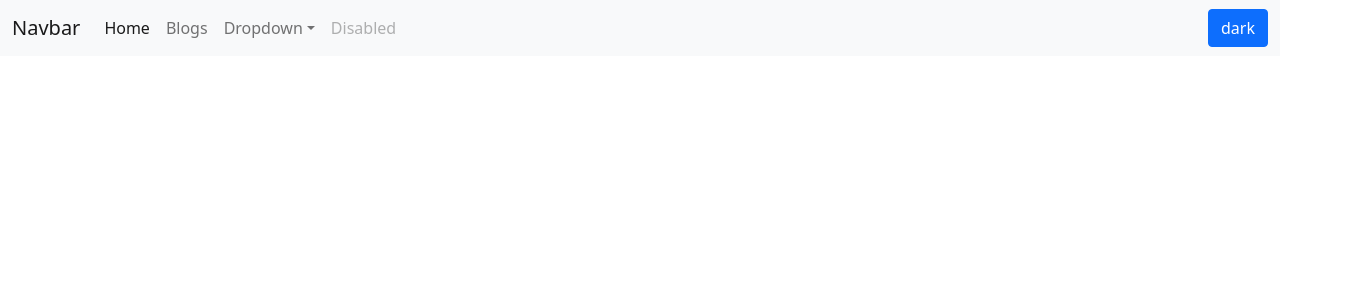
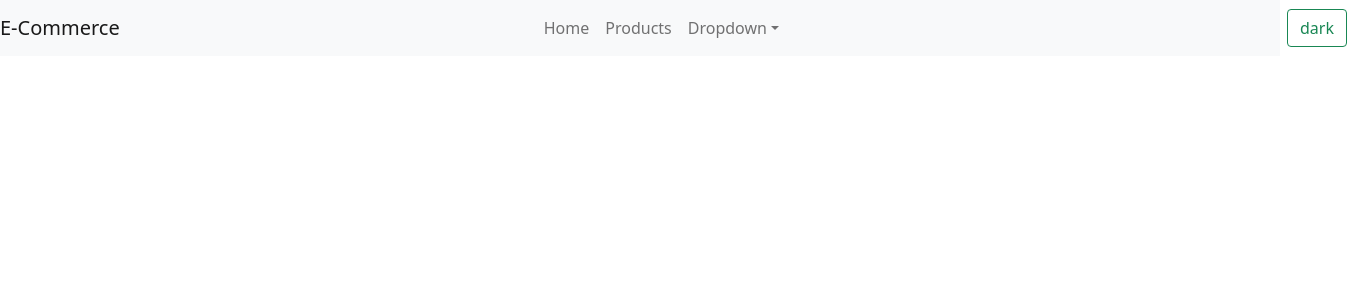
Before and after one commit to KrityaShah/E-commerce, a React (Vite) app: page / in a window 1280 px wide. Shown: the top 300 px of the page, 1347 px wide, since content can reach past the window. Built offline with nearby package versions, Linux system fonts and the light colour scheme; the HTML template or start-up script is replaced by a standard one.

Commit message:
Re-created Navbar
deleted old navbar and created new navbar for site

```diff
--- a/components/Navbar.jsx
+++ /dev/null
@@ -1,48 +0,0 @@
-import React from 'react'
-
-
-const Navbar = (props) => {
-  return (
-
-    <nav className={`navbar navbar-expand-lg navbar-${props.mode} bg-${props.mode}`}>
-            <div className="container-fluid">
-                <a className="navbar-brand" href="#">Navbar</a>
-                <button className="navbar-toggler" type="button" data-bs-toggle="collapse" data-bs-target="#navbarSupportedContent" aria-controls="navbarSupportedContent" aria-expanded="false" aria-label="Toggle navigation">
-                    <span className="navbar-toggler-icon"></span>
-                </button>
-                <div className="collapse navbar-collapse" id="navbarSupportedContent">
-                    <ul className="navbar-nav me-auto mb-2 mb-lg-0">
-                        <li className="nav-item">
-                            <a className="nav-link active" aria-current="page" to="/">Home</a>
-                        </li>
-                        <li className="nav-item">
-                            <a className="nav-link" to="/blogs">Blogs</a>
-                        </li>
-                        <li className="nav-item dropdown">
-                            <a className="nav-link dropdown-toggle" href="#" id="navbarDropdown" role="button" data-bs-toggle="dropdown" aria-expanded="false">
-                                Dropdown
-                            </a>
-                            <ul className="dropdown-menu" aria-labelledby="navbarDropdown">
-                                <li><a className="dropdown-item" href="#">Action</a></li>
-                                <li><a className="dropdown-item" href="#">Another action</a></li>
-                                <li><hr className="dropdown-divider" /></li>
-                                <li><a className="dropdown-item" href="#">Something else here</a></li>
-                            </ul>
-                        </li>
-                        <li className="nav-item">
-                            <a className="nav-link disabled" href="#" tabIndex="-1" aria-disabled="true">Disabled</a>
-                        </li>
-                    </ul>
-                    {/* <form className="d-flex">
-                        <input className="form-control me-2" type="search" placeholder="Search" aria-label="Search" />
-                        <button className="btn btn-outline-success" type="submit">Search</button>
-                    </form> */}
-                    <button className='btn btn-primary' onClick={props.toggleMode}>{props.text}</button>
-                </div>
-            </div>
-        </nav>
-  )
-
-}
-
-export default Navbar
--- a/src/App.jsx
+++ b/src/App.jsx
@@ -1,10 +1,9 @@
-import Navbar from "../components/Navbar"
+import Navbar from "./components/Navbar"
 import { useState } from 'react'
 
 
 
 function App() {
-
 
   const [mode, setMode] = useState('light')
   const [text, setText] = useState('dark')
@@ -21,7 +20,8 @@ function App() {
 
   return (
     <>
-      <Navbar mode={mode} text={text} toggleMode = {toggleMode}/>
+      <Navbar mode={mode} text={text} toggleMode={toggleMode}/>
+
     </>
   )
 }
--- /dev/null
+++ b/src/components/Navbar.css
@@ -0,0 +1,6 @@
+.ml-500{
+    margin-left: 500px;
+}
+.ml-400px{
+    margin-left: 400px;
+}
--- /dev/null
+++ b/src/components/Navbar.jsx
@@ -0,0 +1,44 @@
+import React from 'react'
+import "./Navbar.css"
+
+const Navbar = (props) => {
+  return (
+    <nav className={`navbar navbar-expand-lg navbar-${props.mode} bg-${props.mode}`}>
+  <a className="navbar-brand" href="#">E-Commerce</a>
+  <button className="navbar-toggler" type="button" data-toggle="collapse" data-target="#navbarSupportedContent" aria-controls="navbarSupportedContent" aria-expanded="false" aria-label="Toggle navigation">
+    <span className="navbar-toggler-icon"></span>
+  </button>
+
+  <div className="collapse navbar-collapse ml-400px" id="navbarSupportedContent">
+    <ul className="navbar-nav mr-auto">
+      <li className="nav-item active">
+        <a className="nav-link" href="#">Home</a>
+      </li>
+      <li className="nav-item">
+        <a className="nav-link" href="#">Products</a>
+      </li>
+      <li className="nav-item dropdown">
+        <a className="nav-link dropdown-toggle" href="#" id="navbarDropdown" role="button" data-toggle="dropdown" aria-haspopup="true" aria-expanded="false">
+          Dropdown
+        </a>
+        <div className="dropdown-menu" aria-labelledby="navbarDropdown">
+          <a className="dropdown-item" href="#">Action</a>
+          <a className="dropdown-item" href="#">Another action</a>
+          <div className="dropdown-divider"></div>
+          <a className="dropdown-item" href="#">Something else here</a>
+        </div>
+      </li>
+      {/* <li className="nav-item">
+        <a className="nav-link disabled" href="#">Disabled</a>
+      </li> */}
+    </ul>
+    {/* <form className="form-inline my-2 my-lg-0">
+      <input className="form-control mr-sm-2" type="search" placeholder="Search" aria-label="Search"/>
+      </form> */}
+      <button onClick={props.toggleMode} className="btn btn-outline-success my-2 my-sm-0 ml-500">{props.text}</button>
+  </div>
+</nav>
+)
+}
+
+export default Navbar
```
